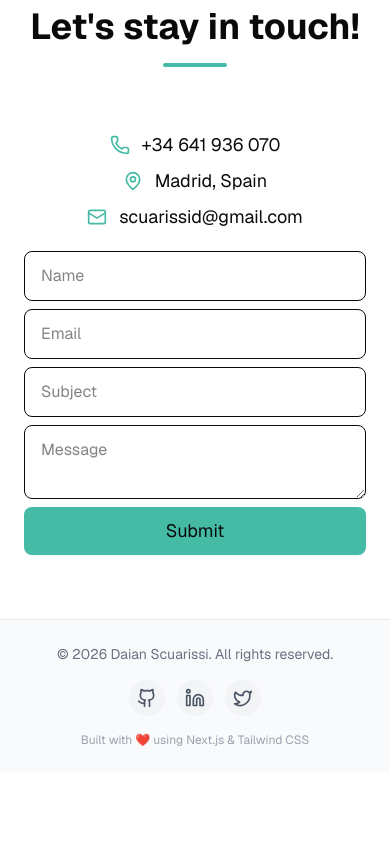
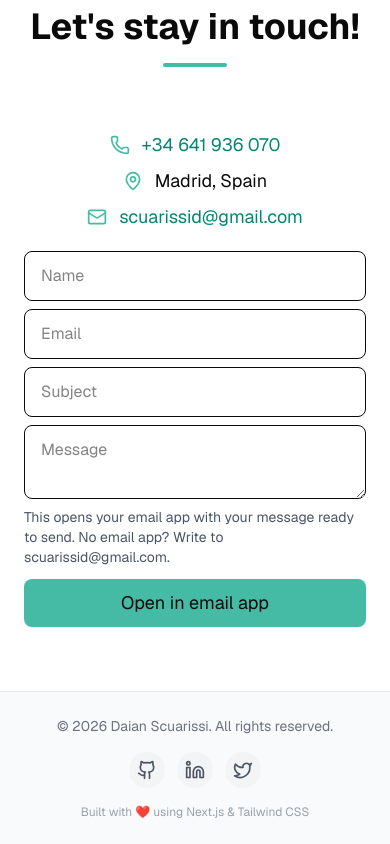
Before and after one commit to SDaian/ds-theme-portfolio, a Next.js app: page / in a window 390 px wide. Shown: the part 5879-6723 px from the top of the page. Before the commit the page ends 6651 px from the top, so only its background shows below. Built offline with nearby package versions, Linux system fonts and the light colour scheme.

Commit message:
fix: label the contact button for what it does and link the email and phone

```diff
--- a/src/components/ContactSection.tsx
+++ b/src/components/ContactSection.tsx
@@ -4,6 +4,13 @@ import { useForm, SubmitHandler } from 'react-hook-form';
 import { Mail, MapPin, Phone } from 'lucide-react';
 
 import { Button } from '@/styles/components/ui/button';
+
+const EMAIL = 'scuarissid@gmail.com';
+const PHONE = '+34 641 936 070';
+
+// Same color as other links, so the address reads as something to click.
+const contactLinkClass =
+  'text-brand-text hover:text-brand-text-hover text-lg underline-offset-4 hover:underline';
 
 type Inputs = {
   name: string;
@@ -17,7 +24,7 @@ const ContactSection = () => {
 
   const onSubmit: SubmitHandler<Inputs> = (formData) => {
     const { name, email, subject, message } = formData;
-    const mailtoUrl = `mailto:scuarissid@gmail.com?subject=${encodeURIComponent(subject)}&body=${encodeURIComponent(`Hi, my name is ${name} (${email}). ${message}`)}`;
+    const mailtoUrl = `mailto:${EMAIL}?subject=${encodeURIComponent(subject)}&body=${encodeURIComponent(`Hi, my name is ${name} (${email}). ${message}`)}`;
 
     window.open(mailtoUrl, '_self');
   };
@@ -35,7 +42,9 @@ const ContactSection = () => {
           <div className='space-y-2'>
             <div className='flex items-center justify-center space-x-3'>
               <Phone className='contactIcon' />
-              <p className='text-lg'>+34 641 936 070</p>
+              <a className={contactLinkClass} href={`tel:${PHONE.replace(/\s/g, '')}`}>
+                {PHONE}
+              </a>
             </div>
 
             <div className='flex items-center justify-center space-x-3'>
@@ -45,7 +54,9 @@ const ContactSection = () => {
 
             <div className='flex items-center justify-center space-x-3'>
               <Mail className='contactIcon' />
-              <p className='text-lg'>scuarissid@gmail.com</p>
+              <a className={contactLinkClass} href={`mailto:${EMAIL}`}>
+                {EMAIL}
+              </a>
             </div>
           </div>
 
@@ -78,13 +89,18 @@ const ContactSection = () => {
               className='focus:ring-brand w-full rounded-lg border bg-white px-4 py-3 transition-colors focus:border-transparent dark:text-black'
               placeholder='Message'
             />
-            <div className='flex justify-end'>
+            {/* The form doesn't send anything itself: it hands the message to the
+                visitor's email app, so the label says exactly that. */}
+            <div className='flex flex-col gap-3 md:flex-row md:items-center md:justify-between'>
+              <p className='text-sm text-gray-600 dark:text-gray-400' id='contact-hint'>
+                {`This opens your email app with your message ready to send. No email app? Write to ${EMAIL}.`}
+              </p>
               <Button
-                aria-label='contact me'
+                aria-describedby='contact-hint'
                 className='bg-brand hover:bg-brand/80 text-brand-foreground w-full rounded-lg px-12 py-6 text-lg md:w-auto'
                 type='submit'
               >
-                Submit
+                Open in email app
               </Button>
             </div>
           </form>
```
